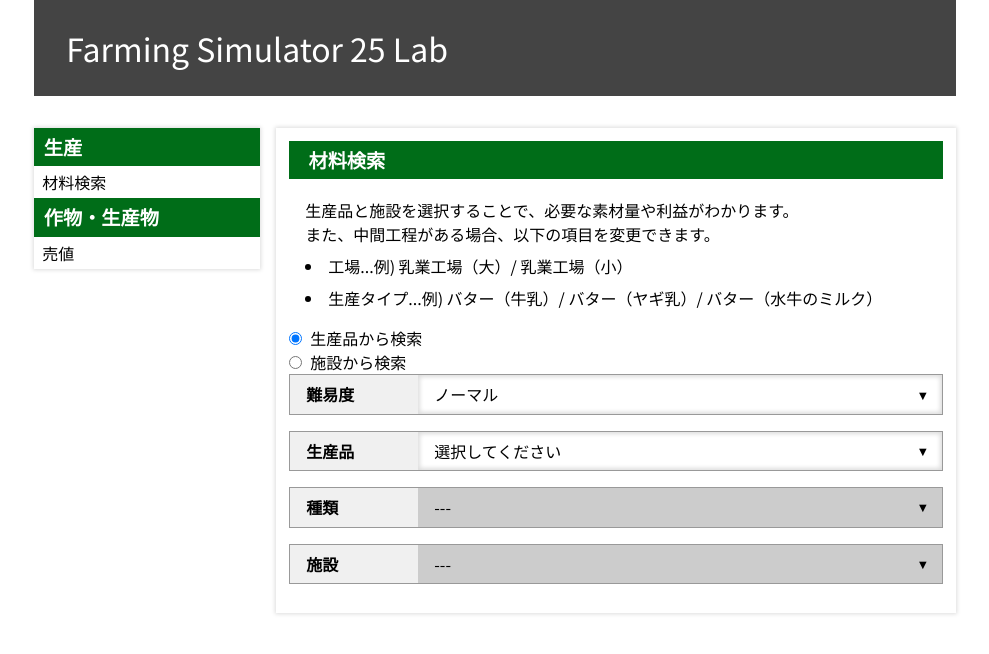
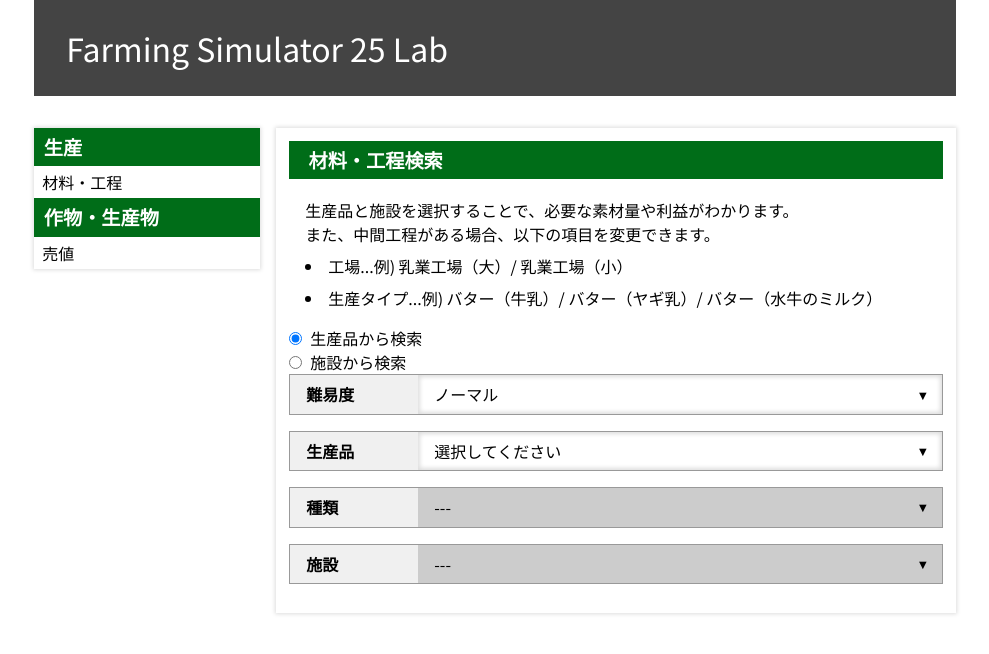
Before and after one commit to aoken0/farming-simulator-25, a Next.js app: page /recipe-viewer in a window 1280 px wide. Shown: the top 654 px of the page, without its empty margins (145-1134 px from the left). Built offline with nearby package versions, Linux system fonts and the light colour scheme.

Commit message:
材料・工程検索へタイトルを変更

```diff
--- a/src/app/recipe-viewer/page.tsx
+++ b/src/app/recipe-viewer/page.tsx
@@ -31,7 +31,7 @@
 
 const productAliasMap: ProductAlias = productAliasJSON;
 
-const ReverseProduction = () => {
+const RecipeViewer = () => {
   const [showTable, setShowTable] = useState<boolean>(false);
   const [sellingPriceData, setSellingPriceData] = useState<SellingPrice[]>([]);
   const [searchType, setSearchType] = useState<string>("search-by-product");
@@ -330,7 +330,7 @@
 
   return (
     <GlobalWrapper>
-      <ContentTitle>材料検索</ContentTitle>
+      <ContentTitle>材料・工程検索</ContentTitle>
       <ContentParagraph>
         <ContentP>
           生産品と施設を選択することで、必要な素材量や利益がわかります。<br />
@@ -614,7 +614,7 @@
   )
 }
 
-export default ReverseProduction
+export default RecipeViewer
 
 const TableCategoryTitle = styled.h3`
   font-size: 0.6em;
--- a/src/components/GlobalWrapper.tsx
+++ b/src/components/GlobalWrapper.tsx
@@ -33,7 +33,7 @@
           {/* <h4>シミュレーター</h4>
           <p><Link href="/production-planner">生産計画ツール</Link></p> */}
           <h4>生産</h4>
-          <p><Link href="/recipe-viewer">材料検索</Link></p>
+          <p><Link href="/recipe-viewer">材料・工程</Link></p>
           <h4>作物・生産物</h4>
           <p><Link href="/selling-price">売値</Link></p>
         </SideCotent>
```
